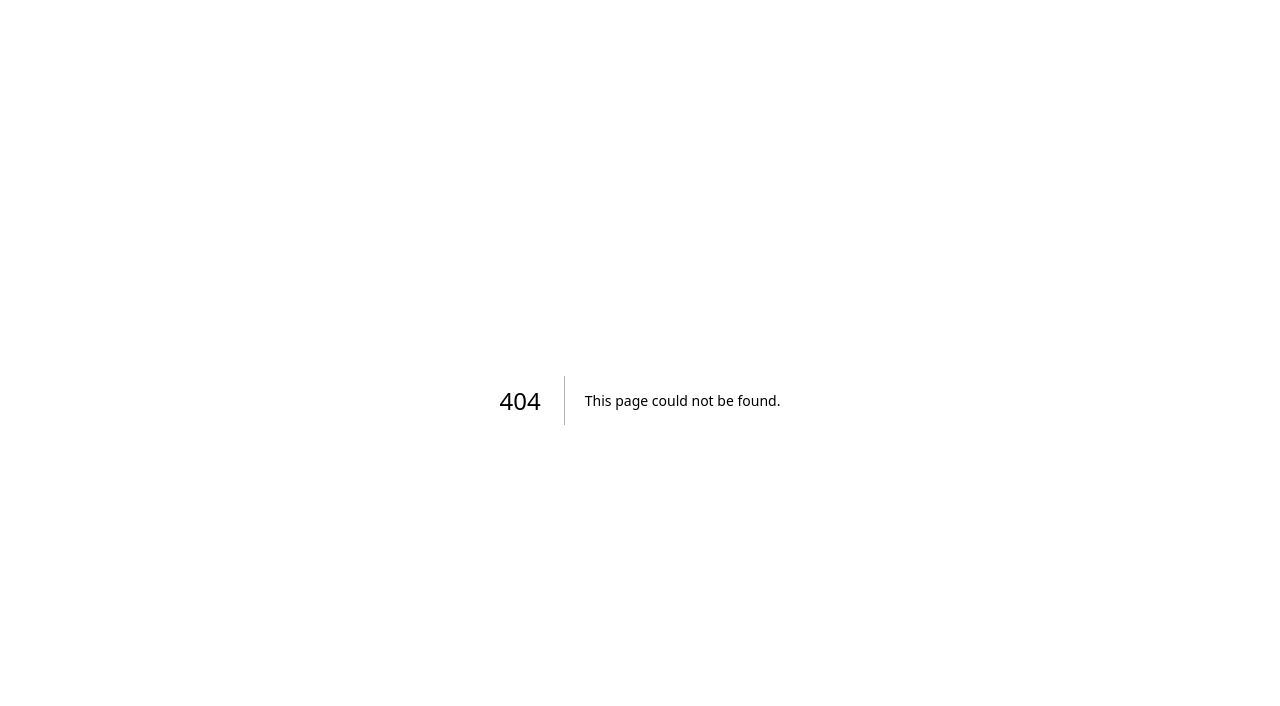
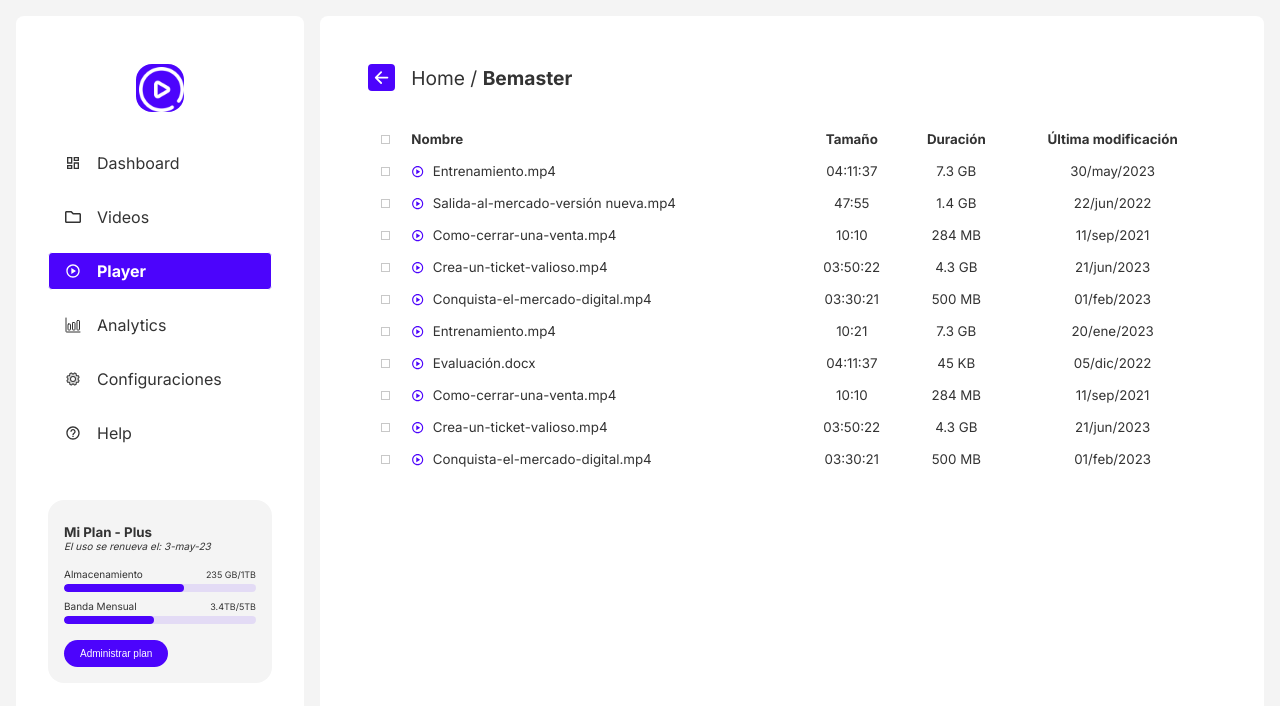
Before and after one commit to StivenTC/bemaster-dashboard, a Next.js app: page /dashboard in a window 1280 px wide. Before the commit this address had no page. Shown: the top 706 px of the page. Built offline with nearby package versions, Linux system fonts and the light colour scheme.

Commit message:
added dashboard view

```diff
--- /dev/null
+++ b/src/app/dashboard/page.js
@@ -0,0 +1,45 @@
+import { movieList } from "@/const/MovieList";
+import SideBar from "@/pages/sideBar/SideBar";
+import { IoArrowBack } from "react-icons/io5";
+import { MdOutlinePlayCircle } from "react-icons/md";
+import Link from 'next/link'
+
+export default function Dashboard() {
+  return (
+    <main className="dashboard">
+      <SideBar />
+
+      <main className="home">
+        <header className="dashboard-header">
+          <button><IoArrowBack /></button>
+          <Link href="/">
+            <h1>Home / <strong>Bemaster</strong></h1>
+          </Link>
+        </header>
+
+        <table className="list-table">
+          <thead>
+            <tr>
+              <th><input type='checkbox' /> </th>
+              <th className="data-name">Nombre</th>
+              <th className="data-cell">Tamaño</th>
+              <th className="data-cell">Duración</th>
+              <th className="data-cell">Última modificación</th>
+            </tr>
+          </thead>
+          <tbody>
+            {movieList.map((folder) =>
+              <tr key={folder.id}>
+                <td className="data-cell"><input type='checkbox' /> </td>
+                <td className="data-name"><MdOutlinePlayCircle /> {folder.name}</td>
+                <td className="data-cell">{folder.time}</td>
+                <td className="data-cell">{folder.size}</td>
+                <td className="data-cell">{folder.edited}</td>
+              </tr>
+            )}
+          </tbody>
+        </table>
+      </main>
+    </main>
+  );
+}
--- a/src/app/page.scss
+++ b/src/app/page.scss
@@ -2,4 +2,23 @@
   padding: 1rem;
   display: flex;
   gap: 1rem;
+
+  &-header {
+    display: flex;
+    align-items: center;
+    gap: 1rem;
+
+    >button {
+      color: white;
+      font-size: larger;
+      background-color: $accent;
+      padding: 0.25rem;
+      border-radius: 0.25rem;
+    }
+
+    h1 {
+      font-size: larger;
+      font-weight: 400;
+    }
+  }
 }
--- /dev/null
+++ b/src/const/MovieList.js
@@ -0,0 +1,72 @@
+export const movieList = [
+  {
+    "id": 1,
+    "name": "Entrenamiento.mp4",
+    "size": "7.3 GB",
+    "time": "04:11:37",
+    "edited": "30/may/2023"
+  },
+  {
+    "id": 2,
+    "name": "Salida-al-mercado-versión nueva.mp4",
+    "size": "1.4 GB",
+    "time": "47:55",
+    "edited": "22/jun/2022"
+  },
+  {
+    "id": 3,
+    "name": "Como-cerrar-una-venta.mp4",
+    "size": "284 MB",
+    "time": "10:10",
+    "edited": "11/sep/2021"
+  },
+  {
+    "id": 4,
+    "name": "Crea-un-ticket-valioso.mp4",
+    "size": "4.3 GB",
+    "time": "03:50:22",
+    "edited": "21/jun/2023"
+  },
+  {
+    "id": 5,
+    "name": "Conquista-el-mercado-digital.mp4",
+    "size": "500 MB",
+    "time": "03:30:21",
+    "edited": "01/feb/2023"
+  },
+  {
+    "id": 6,
+    "name": "Entrenamiento.mp4",
+    "size": "7.3 GB",
+    "time": "10:21",
+    "edited": "20/ene/2023"
+  },
+  {
+    "id": 7,
+    "name": "Evaluación.docx",
+    "size": "45 KB",
+    "time": "04:11:37",
+    "edited": "05/dic/2022"
+  },
+  {
+    "id": 8,
+    "name": "Como-cerrar-una-venta.mp4",
+    "size": "284 MB",
+    "time": "10:10",
+    "edited": "11/sep/2021"
+  },
+  {
+    "id": 9,
+    "name": "Crea-un-ticket-valioso.mp4",
+    "size": "4.3 GB",
+    "time": "03:50:22",
+    "edited": "21/jun/2023"
+  },
+  {
+    "id": 10,
+    "name": "Conquista-el-mercado-digital.mp4",
+    "size": "500 MB",
+    "time": "03:30:21",
+    "edited": "01/feb/2023"
+  },
+]
--- a/src/pages/home/Home.jsx
+++ b/src/pages/home/Home.jsx
@@ -6,6 +6,7 @@ import SearchBar from "@/components/searchBar/SearchBar";
 import { folderList } from "@/const/FolderList";
 
 export default function HomePage() {
+
   return (
     <main className="home">
       <header className="header">
@@ -43,8 +44,6 @@ export default function HomePage() {
           )}
         </tbody>
       </table>
-
-
     </main>
   );
 }
--- a/src/pages/sideBar/SideBar.jsx
+++ b/src/pages/sideBar/SideBar.jsx
@@ -1,9 +1,10 @@
 import Image from "next/image";
-import LogoImage from "@/assets/logo.png"
+import LogoImage from "@/assets/logo.png";
 import CardPlan from "../../components/cardPlan/CardPlan";
 import { navList } from "@/const/NavList";
+import Link from 'next/link';
 
-export default function SideBar({ anchor }) {
+export default function SideBar() {
 
   return (
     <aside className="sidebar">
@@ -17,10 +18,10 @@ export default function SideBar({ anchor }) {
 
       <nav>
         {navList.map((item) =>
-          <a href={`#${item.name}`} key={item.id} className={item.class}>
+          <Link href={`/dashboard`} key={item.id} className={item.class}>
             {item.icon}
             <span>{item.name}</span>
-          </a>
+          </Link>
         )}
       </nav>
 
```
